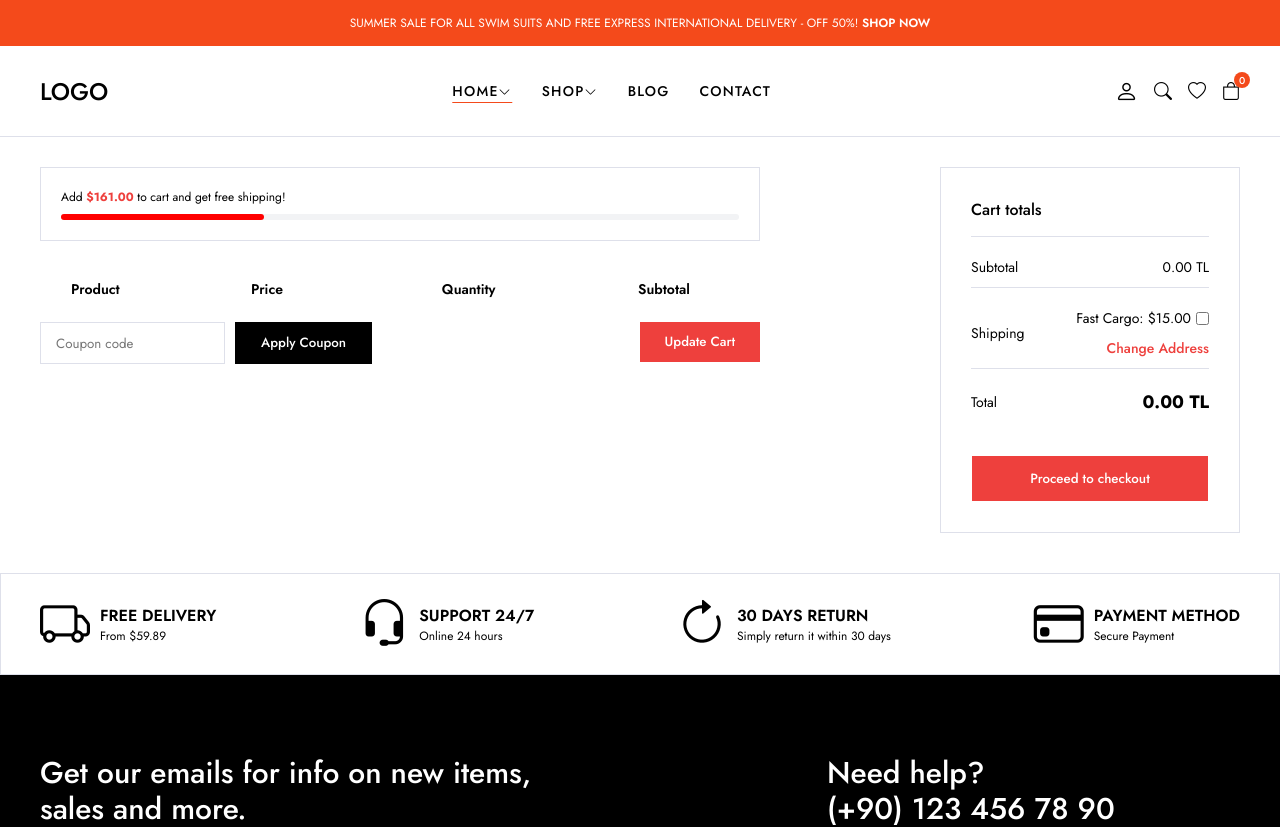
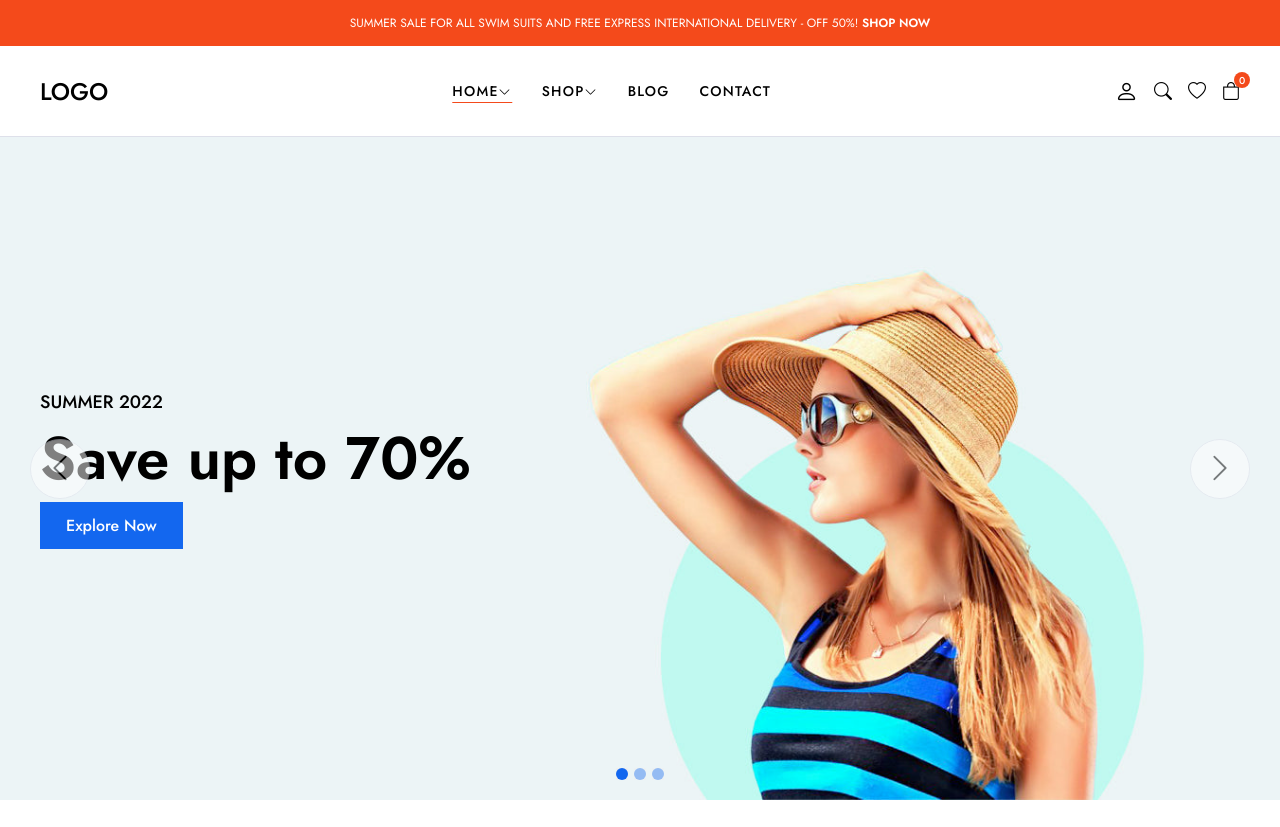
Before and after one commit to azizozkrcdg/MERN-STACK-E-COMMERCE, a React (Vite) app in the folder frontend/: page / in a window 1280 px wide. Shown: the top 827 px of the page. Built offline with nearby package versions, Linux system fonts and the light colour scheme.

Commit message:
Frontend - React router dom

```diff
--- a/frontend/package.json
+++ b/frontend/package.json
@@ -12,6 +12,7 @@
   "dependencies": {
     "react": "^18.3.1",
     "react-dom": "^18.3.1",
+    "react-router-dom": "^7.2.0",
     "react-slick": "^0.30.3",
     "slick-carousel": "^1.8.1"
   },
--- a/frontend/src/App.jsx
+++ b/frontend/src/App.jsx
@@ -1,26 +1,21 @@
-// import HomePage from "./Pages/HomePage";
+import { Routes, Route } from "react-router-dom";
+import HomePage from "./Pages/HomePage";
 // import ShopPage from "./Pages/ShopPage";
 // import ContactPage from "./Pages/ContactPage";
-import React from "react";
+// import React from "react";
 // import ProductDetailsPage from "./Pages/ProductDetailsPage";
 // import BlogPage from "./Pages/BlogPage";
 // import BlogDetailsPage from "./Pages/BlogDetailsPage";
 // import AuthPage from "./Pages/AuthPage";
-import CardPage from "./Pages/CardPage";
+// import CardPage from "./Pages/CardPage";
 import "./App.css";
+
 
 function App() {
   return (
-      <React.Fragment>
-        {/* <HomePage /> */}
-        {/* <ShopPage /> */}
-        {/* <ContactPage /> */}
-        {/* <AuthPage /> */}
-        <CardPage />
-        {/* <BlogPage /> */}
-        {/* <BlogDetailsPage /> */}
-        {/* <ProductDetailsPage /> */}
-      </React.Fragment>
+      <Routes>
+        <Route path="/" element={<HomePage />} />
+      </Routes>
   );
 }
 
--- a/frontend/src/main.jsx
+++ b/frontend/src/main.jsx
@@ -1,15 +1,18 @@
 import { createRoot } from "react-dom/client";
-import App from "./App.jsx";
+import {BrowserRouter} from "react-router-dom";
 import MainLayout from "./Layouts/MainLayout.jsx";
 import CartProvider from "./Context/CartProvider.jsx";
+import App from "./App.jsx";
 import "slick-carousel/slick/slick.css";
 import "slick-carousel/slick/slick-theme.css";
 import "./index.css";
 
 createRoot(document.getElementById("root")).render(
-  <CartProvider>
-    <MainLayout>
-      <App />
-    </MainLayout>
-  </CartProvider>
+  <BrowserRouter>
+    <CartProvider>
+      <MainLayout>
+        <App />
+      </MainLayout>
+    </CartProvider>
+  </BrowserRouter>
 );
```
Also changed, not shown: 1 other file (tests, documents, lock files or other folders).
